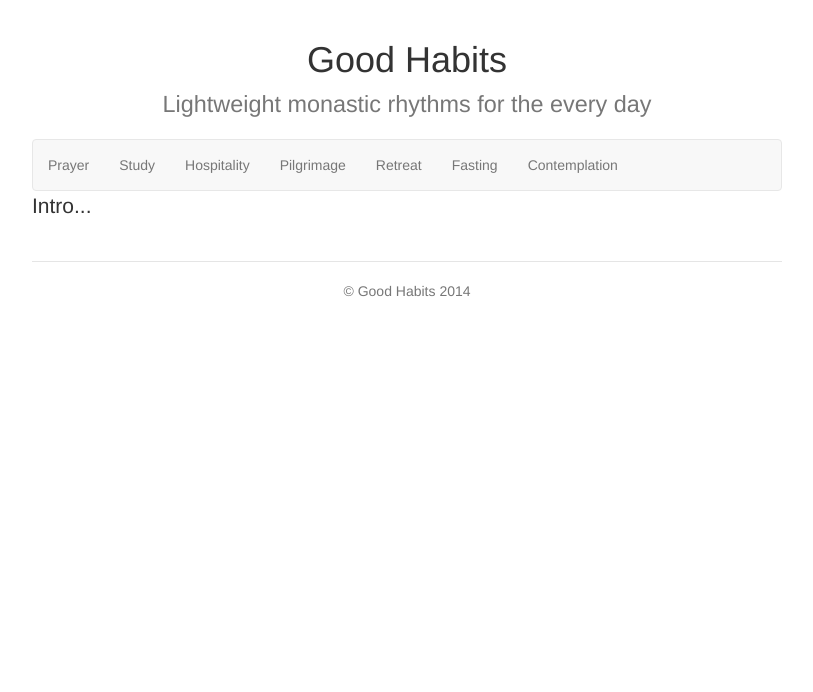
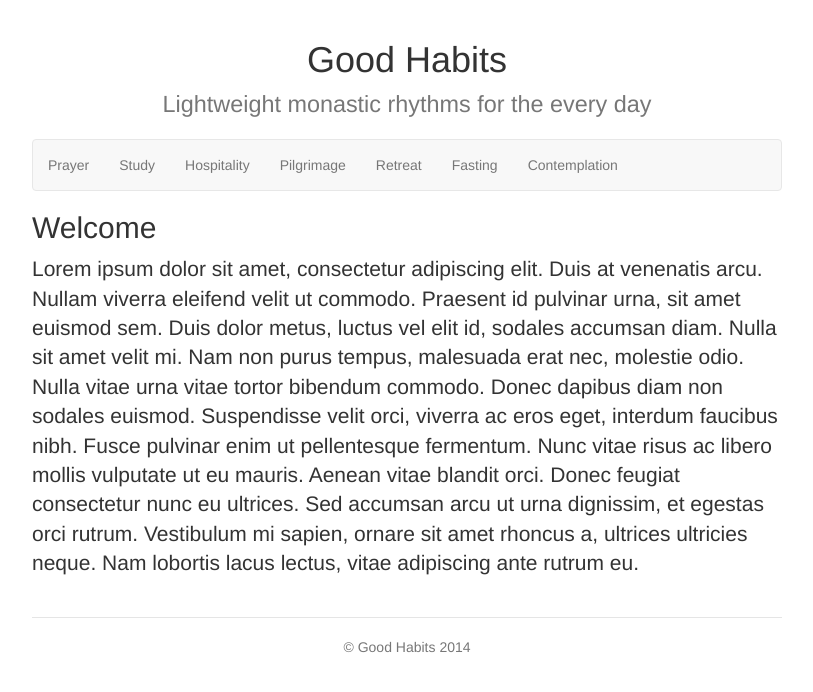
Before and after one commit to matkins/good-habits, a Jekyll site: the page built from index.html, in a window 1280 px wide. Shown: the top 692 px of the page, without its empty margins (233-1046 px from the left). Built offline with Jekyll 4.4.1, drawn with Linux system fonts in a browser that asks for light colours; nearby versions of some CDN libraries.

Commit message:
Fill in home page

```diff
--- a/index.html
+++ b/index.html
@@ -4,8 +4,9 @@ title: Home
 ---
 <div class="row">
   <div class="col-md-8 col-md-offset-2">
+    <h2>Welcome</h2>
     <p class='lead'>
-      Intro...
+      Lorem ipsum dolor sit amet, consectetur adipiscing elit. Duis at venenatis arcu. Nullam viverra eleifend velit ut commodo. Praesent id pulvinar urna, sit amet euismod sem. Duis dolor metus, luctus vel elit id, sodales accumsan diam. Nulla sit amet velit mi. Nam non purus tempus, malesuada erat nec, molestie odio. Nulla vitae urna vitae tortor bibendum commodo. Donec dapibus diam non sodales euismod. Suspendisse velit orci, viverra ac eros eget, interdum faucibus nibh. Fusce pulvinar enim ut pellentesque fermentum. Nunc vitae risus ac libero mollis vulputate ut eu mauris. Aenean vitae blandit orci. Donec feugiat consectetur nunc eu ultrices. Sed accumsan arcu ut urna dignissim, et egestas orci rutrum. Vestibulum mi sapien, ornare sit amet rhoncus a, ultrices ultricies neque. Nam lobortis lacus lectus, vitae adipiscing ante rutrum eu.
     </p>
   </div>
 </div>
```
